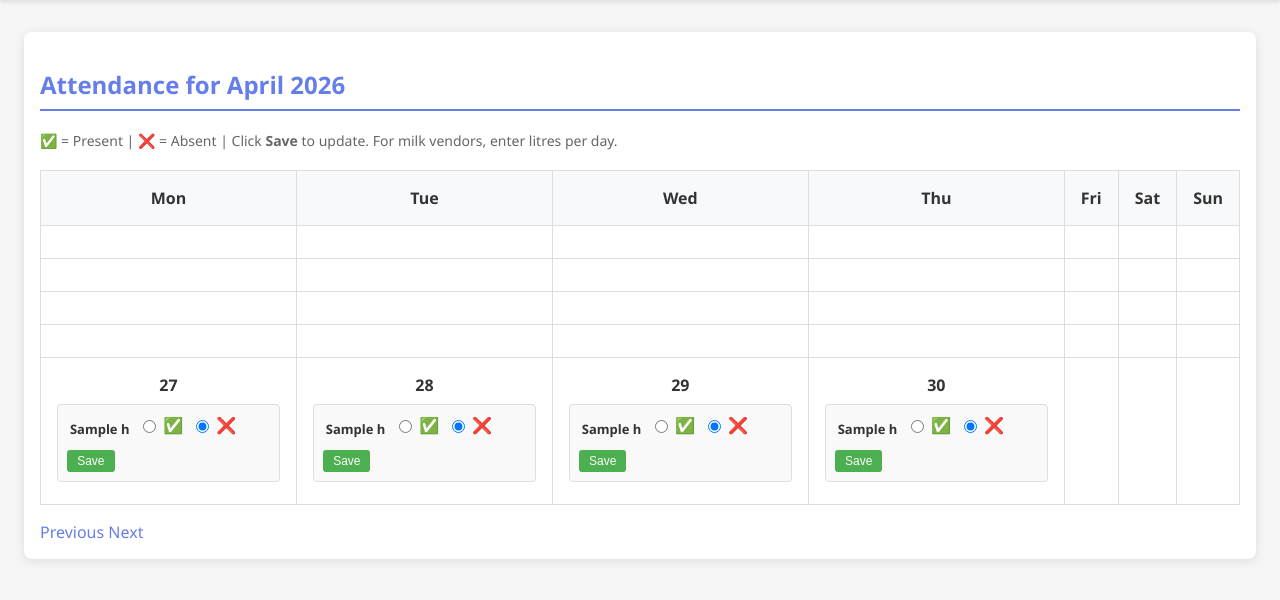
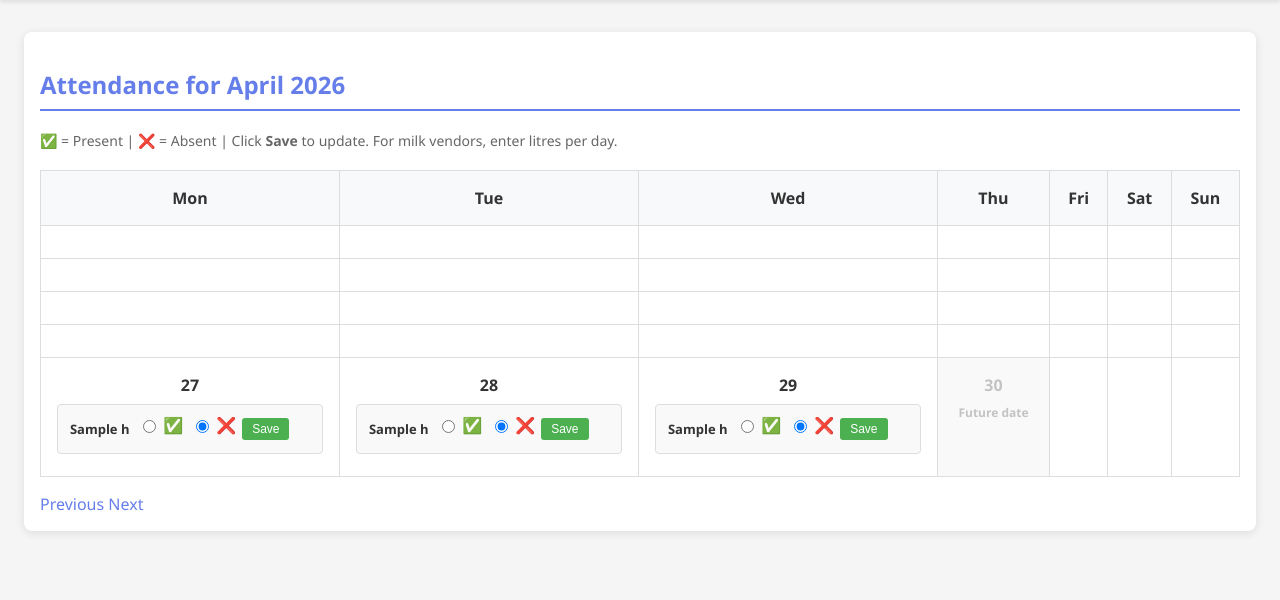
Before and after one commit to TanmayIT09/househelp-manager, a Flask app: page /attendance/2026/4 in a window 1280 px wide. Shown: the part 129-729 px from the top of the page. Run offline with Flask 3, Linux system fonts and the light colour scheme; tables that the repository leaves empty hold one stand-in row (values such as "Sample post").

Commit message:
future attendance stop and fix

```diff
--- a/app.py
+++ b/app.py
@@ -153,6 +153,7 @@ def attendance(year, month):
                     'qty': getattr(att, 'qty', None),
                 }
 
+    today = date.today()
     return render_template(
             'attendance.html',
             year=year,
@@ -164,6 +165,9 @@ def attendance(year, month):
             cutoff_year=ATTENDANCE_CUTOFF_DATE.year,
             cutoff_month=ATTENDANCE_CUTOFF_DATE.month,
             cutoff_day=ATTENDANCE_CUTOFF_DATE.day,
+            today_year=today.year,
+            today_month=today.month,
+            today_day=today.day,
         )
 
 
@@ -175,6 +179,10 @@ def mark_attendance(year, month, day, helper_id):
         return redirect(url_for('attendance', year=year, month=month))
 
     helper = Helper.query.get_or_404(helper_id)
+
+    if date_obj > date.today():
+        return redirect(url_for('attendance', year=year, month=month))
+
     attendance = Attendance.query.filter_by(helper_id=helper_id, date=date_obj).first()
 
     if not attendance:
@@ -186,11 +194,19 @@ def mark_attendance(year, month, day, helper_id):
     qty = None
 
     if is_milk_vendor(helper.type):
-        try:
-            qty = float(request.form.get('qty', ''))
-            present = qty > 0
-        except:
-            qty = None
+        qty_value = request.form.get('qty', '').strip()
+        if qty_value:
+            try:
+                qty = float(qty_value)
+            except ValueError:
+                qty = None
+
+        if not present:
+            qty = 0.0
+        elif qty is None:
+            qty = helper.default_qty if helper.default_qty is not None else 1.0
+
+        present = qty > 0
 
     attendance.present = present
     attendance.shift = shift
--- a/templates/attendance.html
+++ b/templates/attendance.html
@@ -35,8 +35,18 @@
             (year == (cutoff_year | default(0)) and month < (cutoff_month | default(0))) or
             (year == (cutoff_year | default(0)) and month == (cutoff_month | default(0)) and day < (cutoff_day | default(0)))
         ) %}
+        {% set is_future_date = day != 0 and (
+            year > today_year or
+            (year == today_year and month > today_month) or
+            (year == today_year and month == today_month and day > today_day)
+        ) %}
         {% if day == 0 or is_old_date %}
         <td></td>
+        {% elif is_future_date %}
+        <td style="opacity:0.5; background: #f5f5f5; color: #888;">
+            <div><strong>{{ day }}</strong></div>
+            <div style="font-size: 12px; margin-top: 6px;">Future date</div>
+        </td>
         {% else %}
         <td>
             <div><strong>{{ day }}</strong></div>
@@ -56,16 +66,16 @@
                         <option value="Full Day" {% if att.get('shift') == 'Full Day' %}selected{% endif %}>Full Day</option>
                     </select>
                     {% elif (helper.type or '').lower() == 'milk vendor' %}
-                    <input type="number" step="0.1" min="0" name="qty" value="{{ att.get('qty') if att.get('qty') is not none else (helper.default_qty if helper.default_qty is not none else 1.0) }}" style="width: 70px; padding: 4px; font-size: 12px;" placeholder="Litres">
+                    <input id="qty_{{ helper.id }}_{{ day }}" type="number" step="0.1" min="0" name="qty" value="{{ att.get('qty') if att.get('qty') is not none else '' }}" style="width: 70px; padding: 4px; font-size: 12px;" placeholder="Litres">
                     {% endif %}
 
                     <div style="display: inline-flex; gap: 8px; align-items: center;">
                         <label style="display: inline-flex; align-items: center; gap: 4px; cursor: pointer;">
-                            <input type="radio" name="status_{{ helper.id }}_{{ day }}" value="1" {% if is_present %}checked{% endif %} onchange="document.getElementById('present_{{ helper.id }}_{{ day }}').value='1'">
+                            <input type="radio" name="status_{{ helper.id }}_{{ day }}" value="1" {% if is_present %}checked{% endif %} onchange="document.getElementById('present_{{ helper.id }}_{{ day }}').value='1'; var qty=document.getElementById('qty_{{ helper.id }}_{{ day }}'); if(qty && !qty.value) qty.value='{{ helper.default_qty if helper.default_qty is not none else 1.0 }}';">
                             <span style="font-size: 16px;">✅</span>
                         </label>
                         <label style="display: inline-flex; align-items: center; gap: 4px; cursor: pointer;">
-                            <input type="radio" name="status_{{ helper.id }}_{{ day }}" value="0" {% if not is_present %}checked{% endif %} onchange="document.getElementById('present_{{ helper.id }}_{{ day }}').value='0'">
+                            <input type="radio" name="status_{{ helper.id }}_{{ day }}" value="0" {% if not is_present %}checked{% endif %} onchange="document.getElementById('present_{{ helper.id }}_{{ day }}').value='0'; var qty=document.getElementById('qty_{{ helper.id }}_{{ day }}'); if(qty) qty.value='0';">
                             <span style="font-size: 16px;">❌</span>
                         </label>
                     </div>
```
